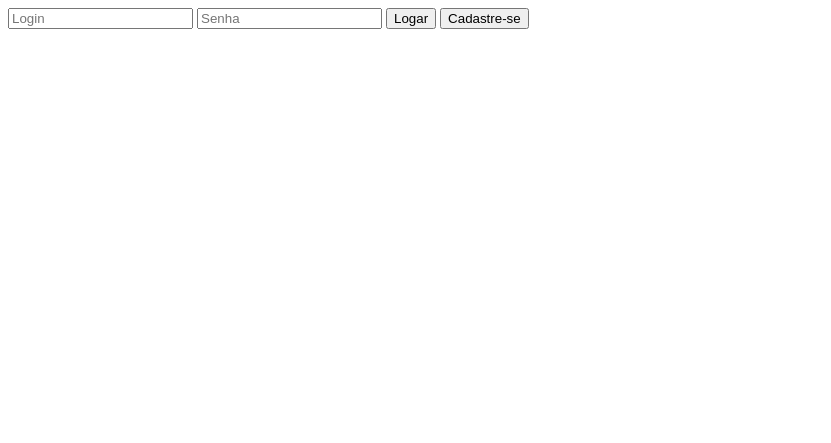
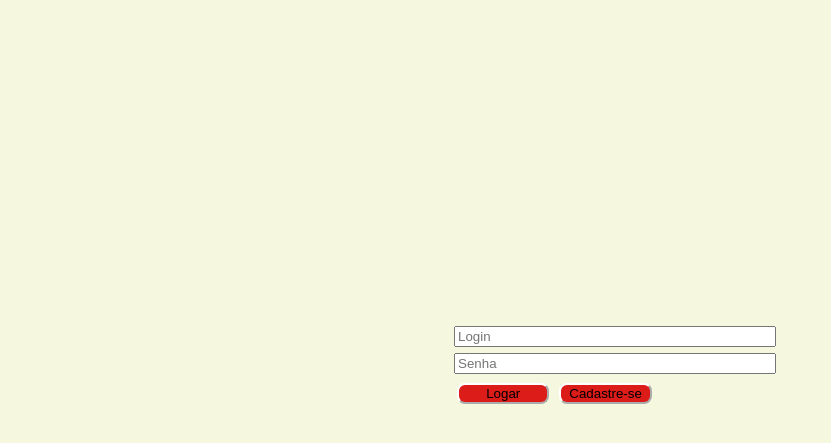
Before and after one commit to emersonleo/Codeigniter, a CodeIgniter app: the page made by application/views/inicial.php in a window 1280 px wide. Shown: the top 443 px of the page, without its empty margins (0-831 px from the left). Run offline with CodeIgniter, Linux system fonts and the light colour scheme.

Commit message:
adicionando css

```diff
--- a/application/config/autoload.php
+++ b/application/config/autoload.php
@@ -89,7 +89,7 @@ $autoload['drivers'] = array();
 |
 |	$autoload['helper'] = array('url', 'file');
 */
-$autoload['helper'] = array();
+$autoload['helper'] = array('url');
 
 /*
 | -------------------------------------------------------------------
--- a/application/config/config.php
+++ b/application/config/config.php
@@ -23,7 +23,7 @@ defined('BASEPATH') OR exit('No direct script access allowed');
 | a PHP script and you can easily do that on your own.
 |
 */
-$config['base_url'] = 'http://localhost/feriado';
+$config['base_url'] = 'http://localhost/poke/index.php/';
 
 /*
 |--------------------------------------------------------------------------
--- a/application/views/inicial.php
+++ b/application/views/inicial.php
@@ -5,23 +5,26 @@ defined('BASEPATH') OR exit('No direct script access allowed');
 <head>
 	<meta charset="utf-8">
 	<title>PokéProject</title>
+	<link rel="stylesheet" type="text/css" href="http://localhost/poke/assets/css/home.css">
 
 </head>
 <body>
 
-<div id="container">
-	<input type="text" id='login' name="login" placeholder="Login">
-	<input type="text" id='senha' name="senha" placeholder="Senha">
-	<button type="button" id="btnLogin"> Logar </button>
-	<button type="button" id="btnCadastro"> Cadastre-se </button>
+<div id="container" class="painel">
+	<input type="text" id='login' name="login" placeholder="Login" class="campo">
+	<input type="text" id='senha' name="senha" placeholder="Senha" class="campo">
+	<div class="divbtn">
+		<button type="button" id="btnLogin" class="botao"> Logar </button>
+		<button type="button" id="btnCadastro" class="botao"> Cadastre-se </button>
+	</div>
 </div>
 
 </body>
 </html>
-
+<script src="https://code.jquery.com/jquery-3.5.1.js" integrity="sha256-QWo7LDvxbWT2tbbQ97B53yJnYU3WhH/C8ycbRAkjPDc="crossorigin="anonymous"></script>
 <script>
-	$("#btnLogin").click(function(){
-		window.location.href = <?php echo '"'.base_url('home').'"'; ?>
+	$("#btnCadastro").click(function(){
+		window.location.href = <?php echo '"'.base_url('cadastro').'"'; ?>
 	})
 
 </script>
--- /dev/null
+++ b/assets/css/home.css
@@ -0,0 +1,26 @@
+body{
+	background: #F5F8DE;
+}
+*{
+	margin: 3px;
+}
+.painel{
+  position: absolute;
+  top: 40%;
+  left: 35%;
+  right: 40%;
+}
+.campo{
+	width: 100%;
+	height: 20%;
+}
+.botao{
+	background: #DC1C18;
+	width: 30%;
+	height: 15%;
+	border-radius: 8px;
+	border-color: white;
+}
+.divbtn{
+	justify-content: center
+}
```
Also changed, not shown: application/models/usuario.php (added, +23 -0 lines), application/views/telacadastro.php (+14 -5 lines), assets/css/cadastro.css (added, +26 -0 lines), README.md (deleted).
